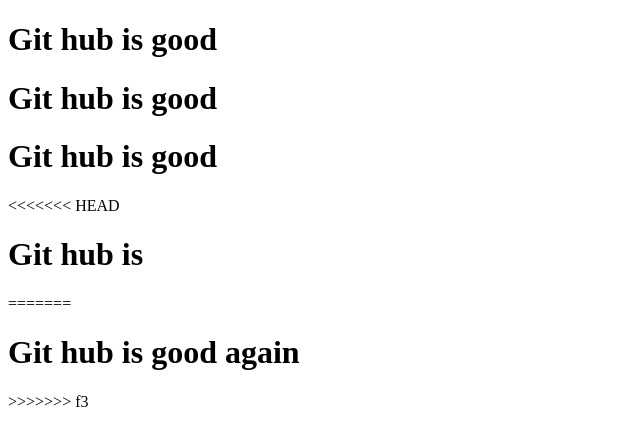
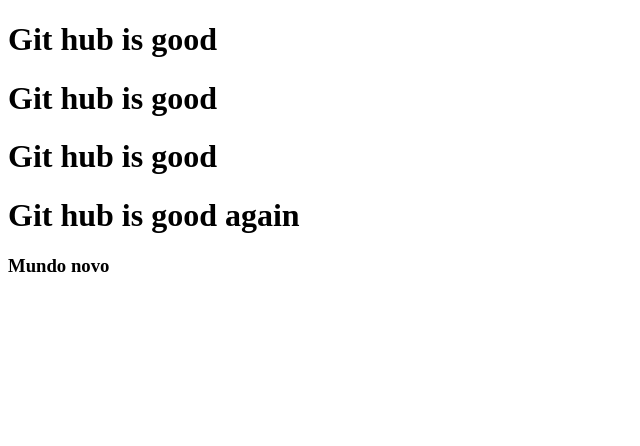
Before and after one commit to AnEmptyMind/teste, a plain HTML site: page index.html in a window 1280 px wide. Shown: the whole page, without its empty margins (0-640 px from the left). Drawn offline with Linux system fonts and the light colour scheme.

```diff
--- a/index.html
+++ b/index.html
@@ -10,10 +10,7 @@
      <h1>Git hub is good</h1>
      <h1>Git hub is good</h1>
      <h1>Git hub is good</h1>
-<<<<<<< HEAD
-     <h1>Git hub is</h1>
-=======
      <h1>Git hub is good again</h1>
->>>>>>> f3
+     <h3>Mundo novo</h3>
 </body>
 </html>
```
